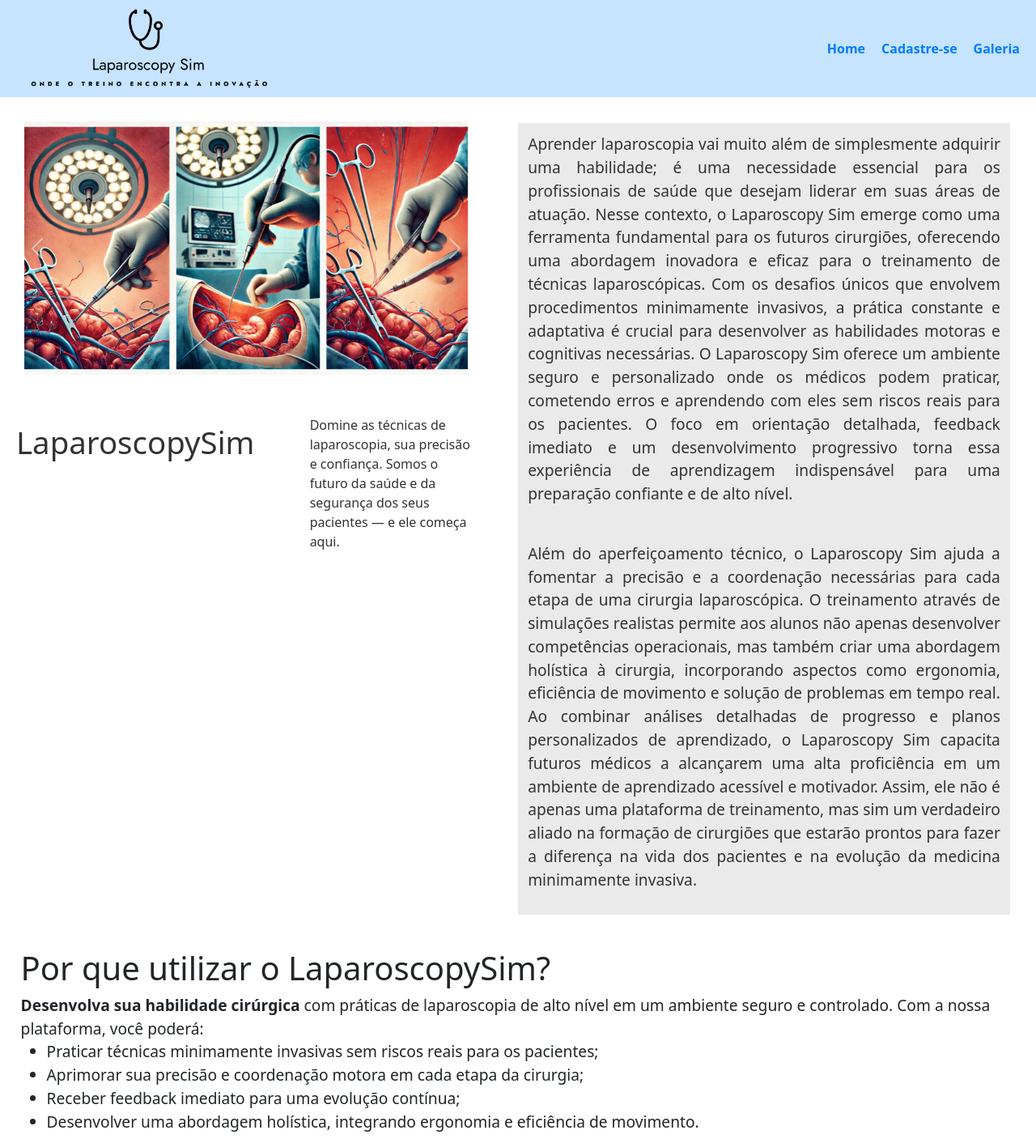
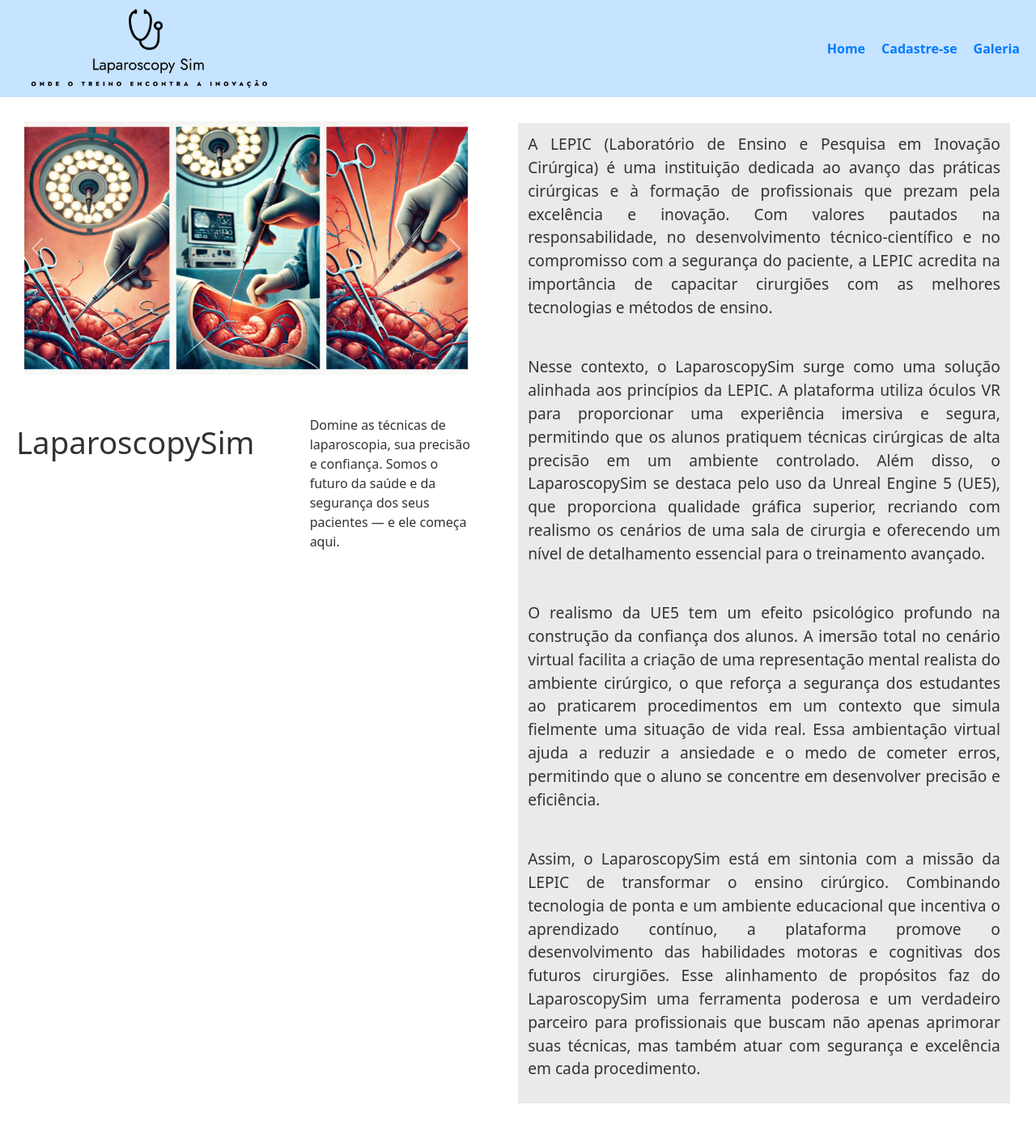
Before and after one commit to pbrnx/site-sprint-investidores, a React (Vite) app: page / in a window 1280 px wide. Shown: the top 1412 px of the page at 81% size. Built offline with nearby package versions, Linux system fonts and the light colour scheme.

Commit message:
ajustes pequenos

```diff
--- a/src/routes/Cadastro.jsx
+++ b/src/routes/Cadastro.jsx
@@ -97,7 +97,7 @@
         <br />
 
         <label htmlFor="celular">*Celular: </label>
-        <input type="text" id="celular" placeholder='Digite seu celular ((XX) XXXXX-XXXX)' value={celular} onChange={handleCelularChange} />
+        <input type="text" id="celular" placeholder='Digite seu celular' value={celular} maxLength="15" onChange={handleCelularChange} />
         <br />
 
         <label htmlFor="empresa">*Nome da Empresa: </label>
--- a/src/routes/Projeto.jsx
+++ b/src/routes/Projeto.jsx
@@ -3,10 +3,6 @@
 import "../scss/Projeto.scss";
 import 'bootstrap/dist/css/bootstrap.min.css';
 import 'bootstrap/dist/js/bootstrap.bundle.min';
-
-// Instalação do Bootstrap via npm
-// Para instalar o Bootstrap no seu projeto via npm, execute o comando abaixo no terminal:
-// npm install bootstrap
 
 export default function Home() {
   document.title = "LaparoscopySim | Home";
@@ -50,16 +46,23 @@
             </div>
           </aside>
         </section>
+
         <section className="solution-container">
           <aside className="additional-info">
-            <p>Aprender laparoscopia vai muito além de simplesmente adquirir uma habilidade; é uma necessidade essencial para os profissionais de saúde que desejam liderar em suas áreas de atuação. Nesse contexto, o Laparoscopy Sim emerge como uma ferramenta fundamental para os futuros cirurgiões, oferecendo uma abordagem inovadora e eficaz para o treinamento de técnicas laparoscópicas. Com os desafios únicos que envolvem procedimentos minimamente invasivos, a prática constante e adaptativa é crucial para desenvolver as habilidades motoras e cognitivas necessárias. O Laparoscopy Sim oferece um ambiente seguro e personalizado onde os médicos podem praticar, cometendo erros e aprendendo com eles sem riscos reais para os pacientes. O foco em orientação detalhada, feedback imediato e um desenvolvimento progressivo torna essa experiência de aprendizagem indispensável para uma preparação confiante e de alto nível.</p><br />
+            <p>A LEPIC (Laboratório de Ensino e Pesquisa em Inovação Cirúrgica) é uma instituição dedicada ao avanço das práticas cirúrgicas e à formação de profissionais que prezam pela excelência e inovação. Com valores pautados na responsabilidade, no desenvolvimento técnico-científico e no compromisso com a segurança do paciente, a LEPIC acredita na importância de capacitar cirurgiões com as melhores tecnologias e métodos de ensino.</p>
+            <br />
 
-            <p>Além do aperfeiçoamento técnico, o Laparoscopy Sim ajuda a fomentar a precisão e a coordenação necessárias para cada etapa de uma cirurgia laparoscópica. O treinamento através de simulações realistas permite aos alunos não apenas desenvolver competências operacionais, mas também criar uma abordagem holística à cirurgia, incorporando aspectos como ergonomia, eficiência de movimento e solução de problemas em tempo real. Ao combinar análises detalhadas de progresso e planos personalizados de aprendizado, o Laparoscopy Sim capacita futuros médicos a alcançarem uma alta proficiência em um ambiente de aprendizado acessível e motivador. Assim, ele não é apenas uma plataforma de treinamento, mas sim um verdadeiro aliado na formação de cirurgiões que estarão prontos para fazer a diferença na vida dos pacientes e na evolução da medicina minimamente invasiva. </p>
+            <p>Nesse contexto, o LaparoscopySim surge como uma solução alinhada aos princípios da LEPIC. A plataforma utiliza óculos VR para proporcionar uma experiência imersiva e segura, permitindo que os alunos pratiquem técnicas cirúrgicas de alta precisão em um ambiente controlado. Além disso, o LaparoscopySim se destaca pelo uso da Unreal Engine 5 (UE5), que proporciona qualidade gráfica superior, recriando com realismo os cenários de uma sala de cirurgia e oferecendo um nível de detalhamento essencial para o treinamento avançado.</p>
+            <br />
+
+            <p>O realismo da UE5 tem um efeito psicológico profundo na construção da confiança dos alunos. A imersão total no cenário virtual facilita a criação de uma representação mental realista do ambiente cirúrgico, o que reforça a segurança dos estudantes ao praticarem procedimentos em um contexto que simula fielmente uma situação de vida real. Essa ambientação virtual ajuda a reduzir a ansiedade e o medo de cometer erros, permitindo que o aluno se concentre em desenvolver precisão e eficiência.</p>
+            <br />
+
+            <p>Assim, o LaparoscopySim está em sintonia com a missão da LEPIC de transformar o ensino cirúrgico. Combinando tecnologia de ponta e um ambiente educacional que incentiva o aprendizado contínuo, a plataforma promove o desenvolvimento das habilidades motoras e cognitivas dos futuros cirurgiões. Esse alinhamento de propósitos faz do LaparoscopySim uma ferramenta poderosa e um verdadeiro parceiro para profissionais que buscam não apenas aprimorar suas técnicas, mas também atuar com segurança e excelência em cada procedimento.</p>
           </aside>
         </section>
       </main>
 
-      {/* Seção "Por que utilizar?" adaptada */}
       <div className='vantagens'>
         <h1>Por que utilizar o LaparoscopySim?</h1>
         <p><b>Desenvolva sua habilidade cirúrgica</b> com práticas de laparoscopia de alto nível em um ambiente seguro e controlado. Com a nossa plataforma, você poderá:
@@ -67,7 +70,8 @@
             <li>Praticar técnicas minimamente invasivas sem riscos reais para os pacientes;</li>
             <li>Aprimorar sua precisão e coordenação motora em cada etapa da cirurgia;</li>
             <li>Receber feedback imediato para uma evolução contínua;</li>
-            <li>Desenvolver uma abordagem holística, integrando ergonomia e eficiência de movimento.</li>
+            <li>Desenvolver uma abordagem holística, integrando ergonomia e eficiência de movimento;</li>
+            <li>Ganhar confiança com um ambiente realista que prepara a mente para situações reais.</li>
           </ul>
           O LaparoscopySim é uma ferramenta indispensável para o aprendizado e domínio da laparoscopia, preparando você para enfrentar os desafios do futuro da medicina com confiança e habilidade.
           <br /><br /><b>Clique nas imagens para interagir!</b>
@@ -92,7 +96,6 @@
             onMouseLeave={() => setHoveredImage(null)}
           />
         </div>
-
       </div>
     </>
   );
```
